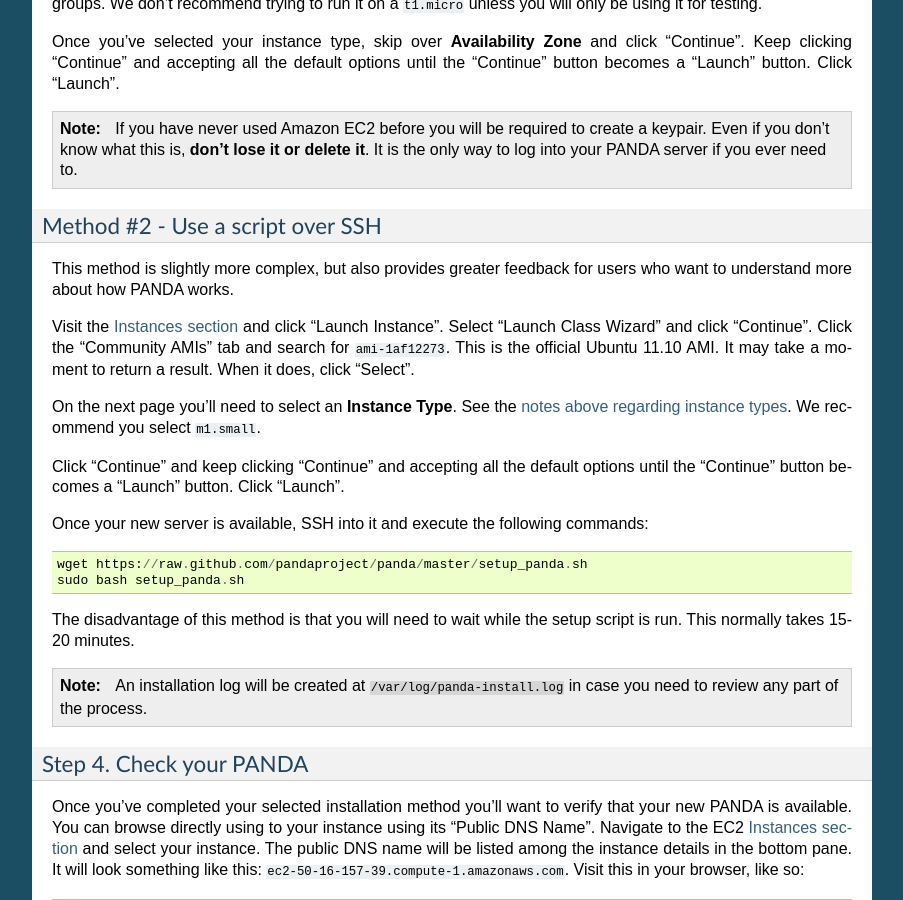
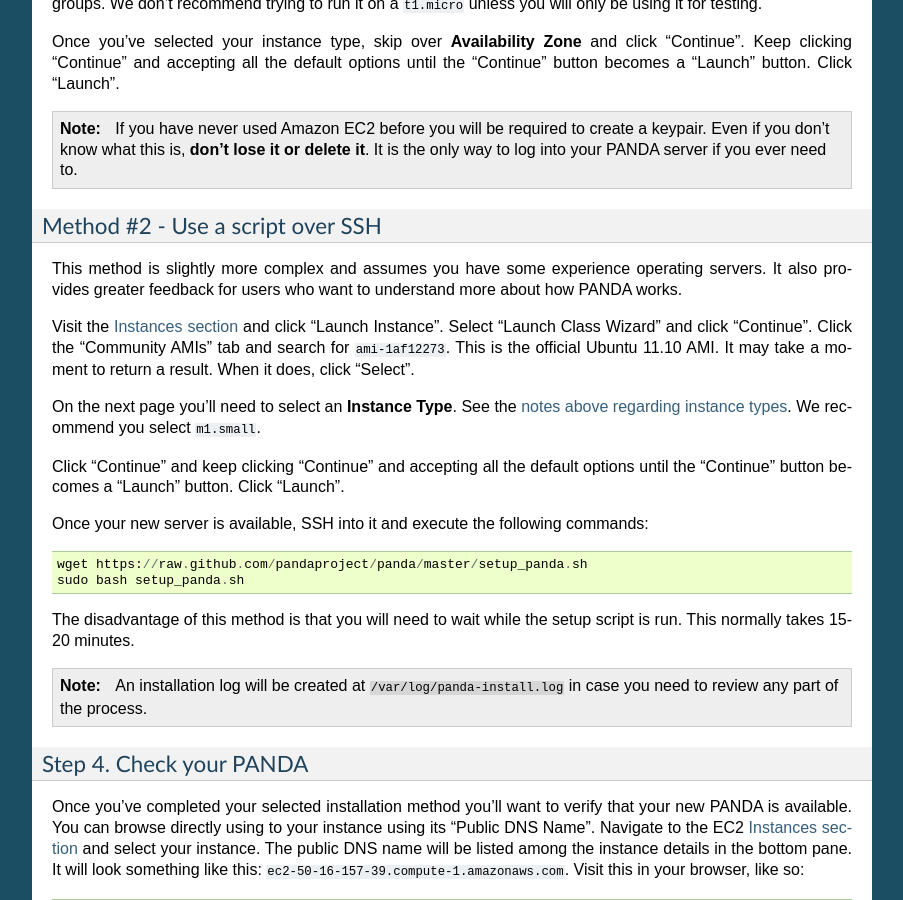
Before and after one commit to pandaproject/panda, a Sphinx documentation site: the page built from docs/amazon.rst, in a window 1280 px wide and 900 px high, scrolled down 933 px. Shown: the whole window, without its empty margins (198-1101 px from the left). Built offline with Sphinx 7.4.7, drawn with Linux system fonts in a browser that asks for light colours.

Commit message:
More doc tweaks.

```diff
--- a/docs/amazon.rst
+++ b/docs/amazon.rst
@@ -45,7 +45,7 @@
 Method #2 - Use a script over SSH
 ---------------------------------
 
-This method is slightly more complex, but also provides greater feedback for users who want to understand more about how PANDA works.
+This method is slightly more complex and assumes you have some experience operating servers. It also provides greater feedback for users who want to understand more about how PANDA works.
 
 Visit the `Instances section <https://console.aws.amazon.com/ec2/home?#s=Instances>`_ and click "Launch Instance". Select "Launch Class Wizard" and click "Continue". Click the "Community AMIs" tab and search for ``ami-1af12273``. This is the official Ubuntu 11.10 AMI. It may take a moment to return a result. When it does, click "Select".
 
```
